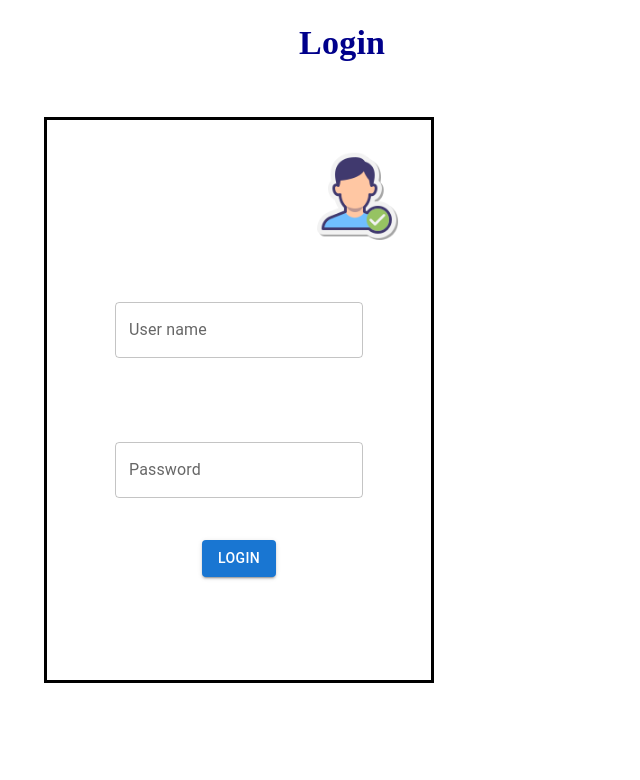
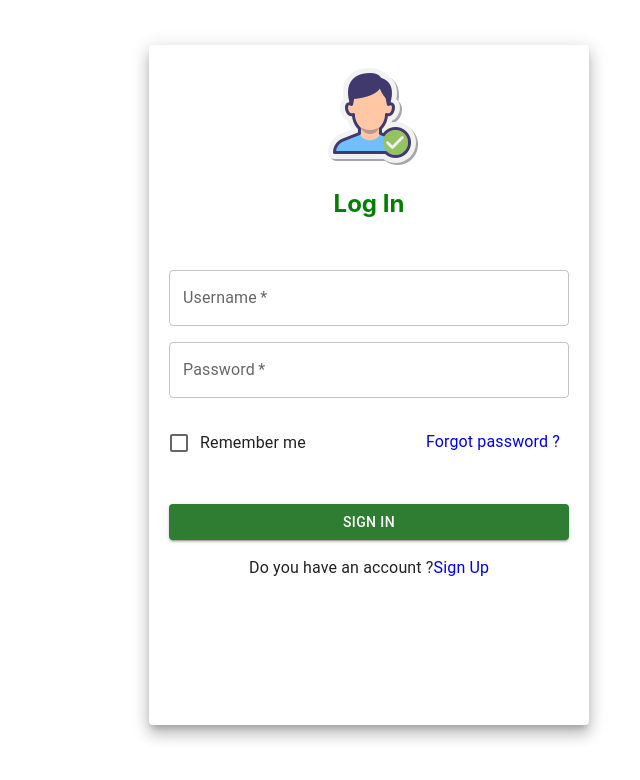
Before and after one commit to chamodisamarasinghe/RAD-Assignment, a React (Create React App) app: page / in a window 1280 px wide. Shown: the top 780 px of the page, without its empty margins (401-1041 px from the left). Built offline with nearby package versions, Linux system fonts and the light colour scheme.

Commit message:
Updated Login

```diff
--- a/src/pages/sessions/Login/index.jsx
+++ b/src/pages/sessions/Login/index.jsx
@@ -1,111 +1,54 @@
-import {Link, Typography} from "@mui/material";
-import { withStyles } from "@mui/styles";
-import React, { Component } from "react";
-import { styleSheet } from "./style";
-import TextField from '@mui/material/TextField';
-import GDSEButton from "../../../components/common/Button";
-import GDSESnackBar from "../../../components/common/SnackBar";
+import React from 'react'
+import TextField from "@mui/material/TextField";
+import Checkbox from "@mui/material/Checkbox";
+import { Grid,Paper, Avatar, Button, Typography,Link }  from "@mui/material";
+import FormControlLabel from "@mui/material/FormControlLabel";
+import LockIcon from '@mui/icons-material/Lock';
+
 
 const log = new URL("../../../assets/images/log.png",import.meta.url)
-class Login extends Component {
-    constructor(props) {
-        super(props);
-        this.state = {
-            userName: 'customer',
-            pw: 'customer',
-            formData: {
-                user_name: '',
-                password: ''
-            },
-            //for snackbar props
-            open: false,
-            message: '',
-            severity: ''
-        }
-    }
+const Login=()=>{
 
-    checkValidity() {
-        console.log("Login button clicked!")
+    const paperStyle={padding :20,height:'80vh',width:400,marginLeft:550,marginTop:45}
 
-        console.log(this.state.formData)
+    // const avatarStyle={backgroundColor:'#7B1FA2'}
+    return(
+        <Grid>
+            <Paper elevation={10} style={paperStyle}>
+                <Grid align='center'>
+                    <img src={log} />
+                    <h2 style={{color:"green"}}>Log In</h2>
+                </Grid>
+                <TextField label='Username' placeholder='Enter username' fullWidth required sx={{mt:4}}/>
+                <TextField label='Password' placeholder='Enter password' type='password' fullWidth required sx={{mt:2}}/>
+                <Typography sx={{mt:3}}>
+                    <FormControlLabel
+                        control={
+                            <Checkbox
+                                name="checkedB"
+                                color="success"
+                            />
+                        }
+                        label="Remember me"
 
-        let formData = this.state.formData
+                    />
+                    <Link href="#" sx={{ml:13,color:"success"}} underline="none" color='success'>
+                        Forgot password ?
+                    </Link>
+                </Typography>
+                <Link href="dash" underline="none">
+                    <Button type='submit' color='success' variant="contained" sx={{mt:5}} fullWidth>Sign in</Button>
+                </Link>
+                <Typography sx={{mt:2,ml:10}}> Do you have an account ?
+                    <Link href="signUp" underline="none" color='success' >
+                        Sign Up
+                    </Link>
+                </Typography>
+            </Paper>
 
-        if (formData.user_name === this.state.userName && formData.password === this.state.pw) {
-            console.log('credential matched!')
-            this.setState({
-                open: true,
-                message: 'User credential matching sucess!',
-                severity: 'success'
-            })
-        } else {
-            console.log('credential didn\'t matche!')
-            this.setState({
-                open: true,
-                message: 'User credential not matching!',
-                severity: 'error'
-            })
-        }
-    }
 
-    render() {
-        const { classes } = this.props;
-        return (
-            <div className={classes.container}>
-                <div className={classes.login__cover}>
-                    <div className={classes.title__container}>
-                        <img src={log} style={{position:"absolute", top:150, left:710,width:90,height:90}}/>
-                        <Typography variant="h4" style={{ fontFamily: "Times New Roman", fontWeight:"bold",position:"absolute",top:22,left:700,color:"#00008B"}}>Login</Typography>
-                    </div>
-                    <div className={classes.form__container}>
-                        <TextField
-                            id="outlined-basic"
-                            label="User name"
-                            variant="outlined"
-                            onChange={(e) => {
-                                console.log(e.target.value)
-                                let formData = this.state.formData
-                                formData.user_name = e.target.value
-                                this.setState({ formData })
-                            }}
-                        />
-                        <TextField
-                            id="outlined-basic"
-                            type="password"
-                            label="Password"
-                            variant="outlined"
-                            onChange={(e) => {
-                                console.log(e.target.value)
-                                let formData = this.state.formData
-                                formData.password = e.target.value
-                                this.setState({ formData })
-                            }}
-                        />
-                    </div>
-                    <div className={classes.btn__container}>
-                        <Link href="rentalrequest" underline="none">
-                            <GDSEButton
-                                variant="contained"
-                                label="Login"
-                                onClick={() => {
-                                    this.checkValidity()
-                                }}
-                            />
-                        </Link>
-                    </div>
-                </div>
-                <GDSESnackBar
-                    open={this.state.open}
-                    onClose={() => {
-                        this.setState({ open: false })
-                    }}
-                    message={this.state.message}
-                    autoHideDuration={3000}
-                    severity={this.state.severity}
-                    variant="filled"
-                />
-            </div>
-        )
-    }
+        </Grid>
+    )
 }
-export default withStyles(styleSheet)(Login)
+
+export default Login
```
